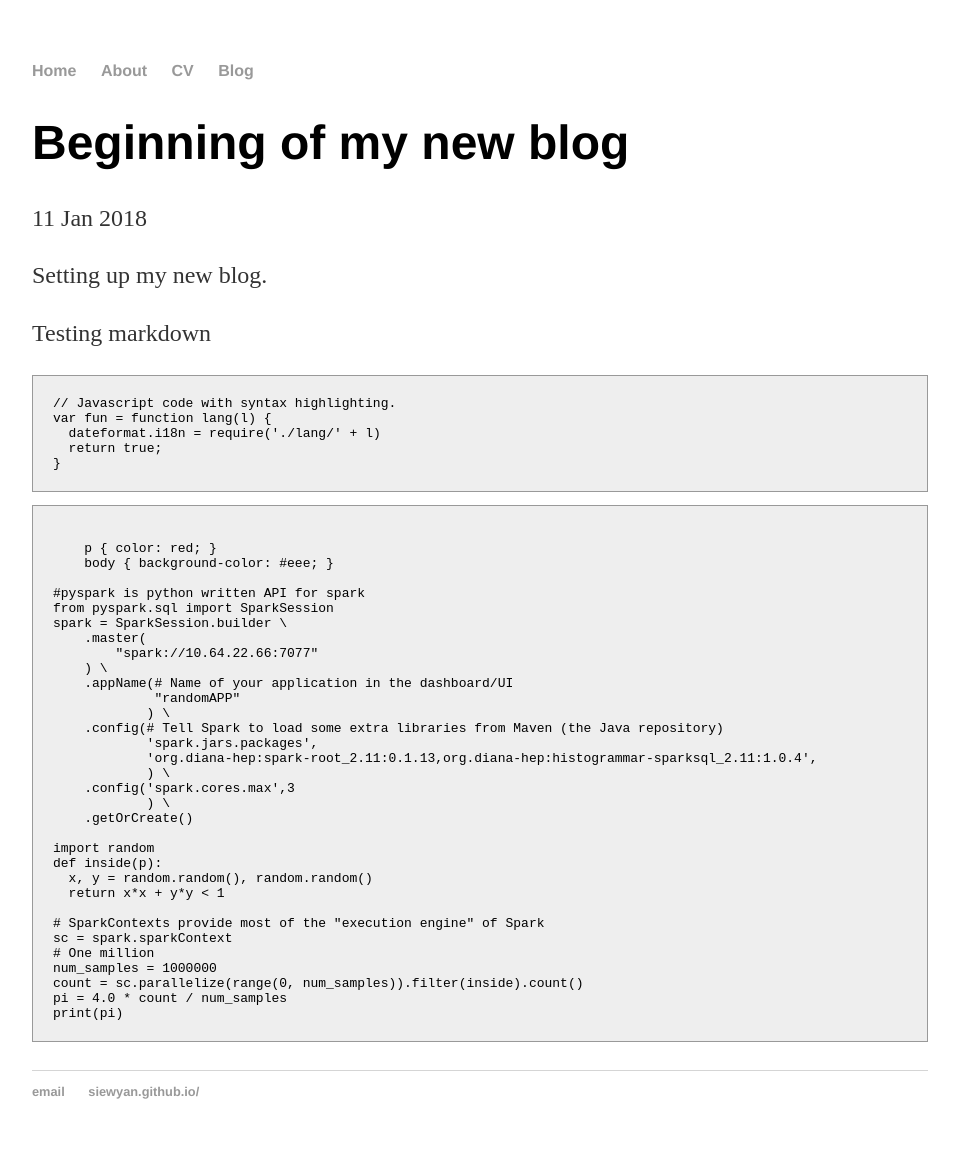
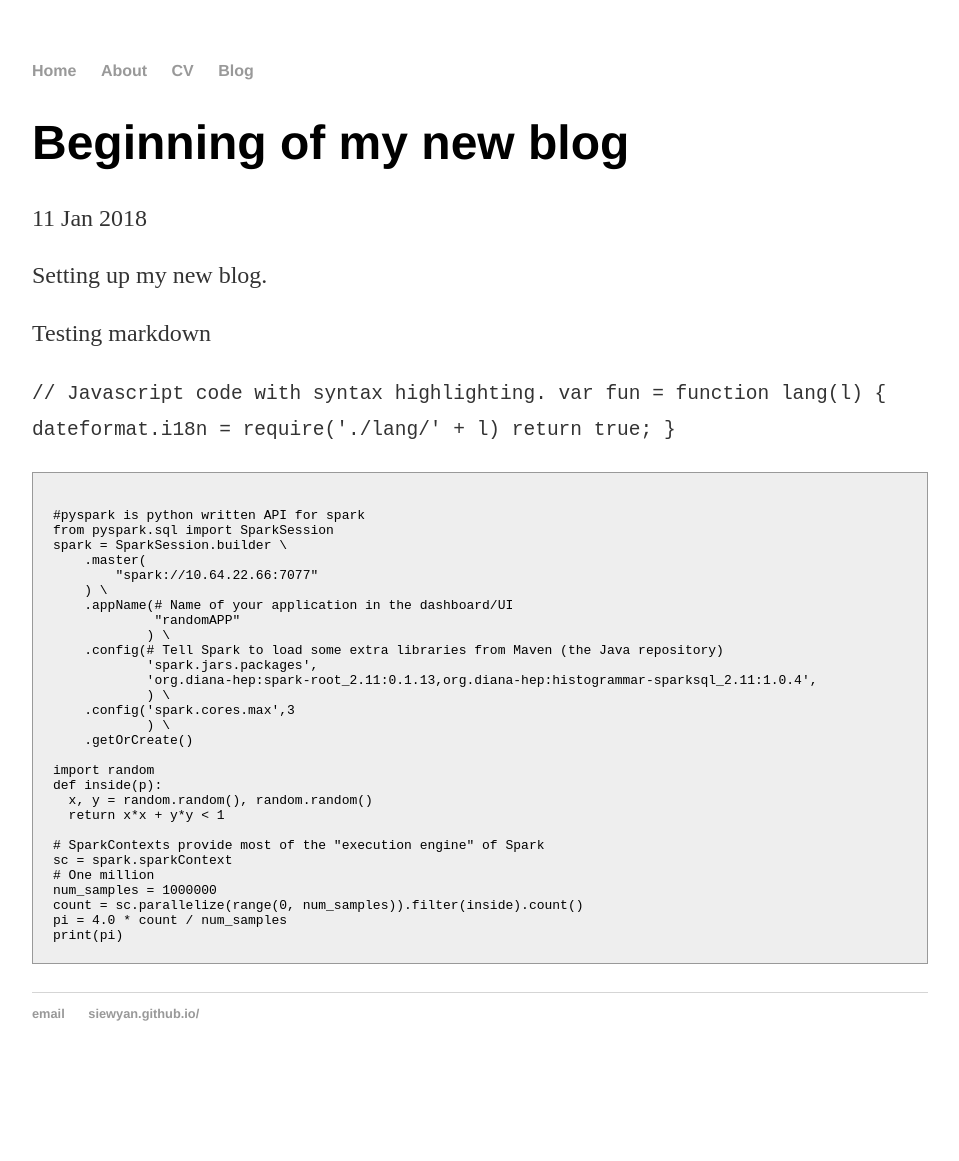
Before and after one commit to SiewYan/SiewYan.github.io, a Jekyll site: the page built from _posts/2018-01-11-NewBlog.md, in a window 1280 px wide. Shown: the whole page, without its empty margins (160-1119 px from the left). Built offline with Jekyll 4.4.1, drawn with Linux system fonts in a browser that asks for light colours; after the commit the page ends 1083 px from its top, so only the background shows below that.

Commit message:
Update 2018-01-11-NewBlog.md

````diff
--- a/_posts/2018-01-11-NewBlog.md
+++ b/_posts/2018-01-11-NewBlog.md
@@ -8,18 +8,16 @@ Setting up my new blog.
 
 Testing markdown
 
-```js
+<code>
 // Javascript code with syntax highlighting.
 var fun = function lang(l) {
   dateformat.i18n = require('./lang/' + l)
   return true;
 }
-```
+</code>
+
 <pre>
 <code>
-    p { color: red; }
-    body { background-color: #eee; }
-
 #pyspark is python written API for spark
 from pyspark.sql import SparkSession
 spark = SparkSession.builder \
````
